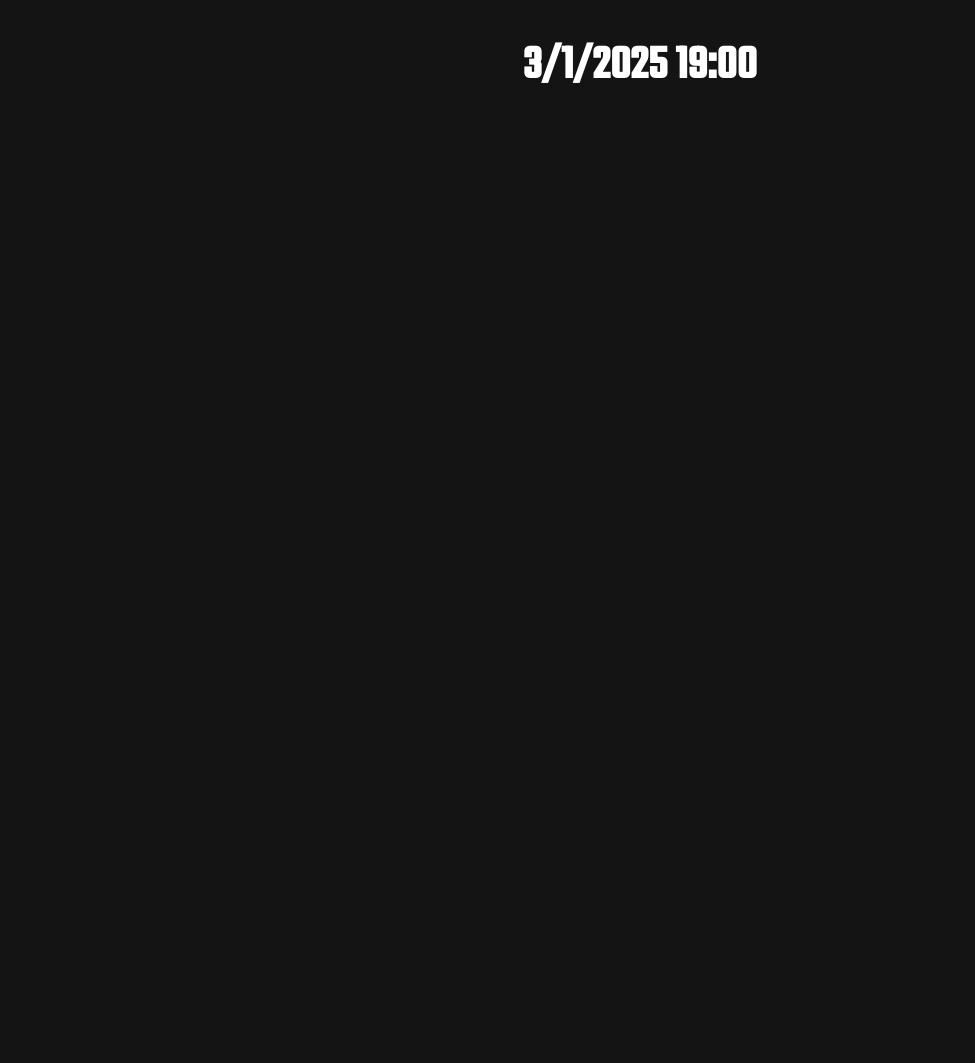
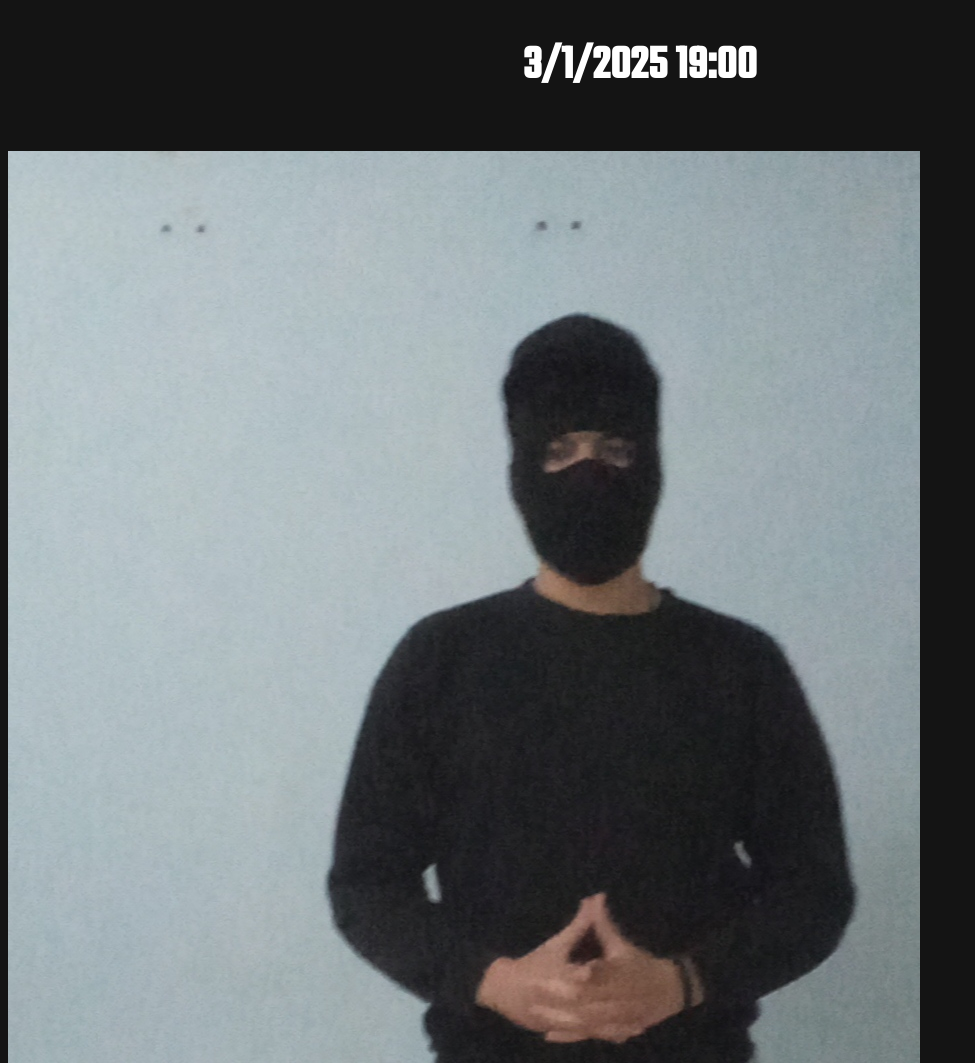
Before and after one commit to dimostheenis/cuh, a plain HTML site: page index.html in a window 1280 px wide. Shown: the whole page, without its empty margins (0-975 px from the left). Before the commit the page ends 800 px from the top, so only its background shows below. Drawn offline with Linux system fonts and the light colour scheme.

Commit message:
Update index.html

```diff
--- a/index.html
+++ b/index.html
@@ -9,5 +9,7 @@
     </head>
     <body style="background-color:#141414;">
         <div><h1 style="text-align:center; font-family:Teko; color:white; font-size:300%;"> 3/1/2025 19:00 </h1></div>
+        <br>
+        <img style="text-align:center" src="IMG_20240313_203326.jpg">
     </body>
 </html>
```
